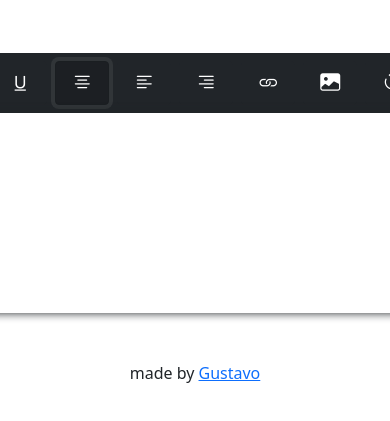
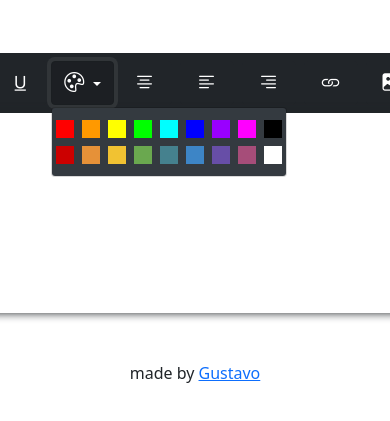
Before and after one commit to GustavoASCarvalho-zz/editor-de-texto, a plain HTML site: page index.html in a window 390 px wide. Both pictures are taken after a click on the button 82 px from the left and 191 px from the top of the page. Shown: the part 109-530 px from the top of the page. Drawn offline with nearby package versions, Linux system fonts and the light colour scheme; a web font is replaced by a local one.

Commit message:
Add font color change

```diff
--- a/index.html
+++ b/index.html
@@ -37,16 +37,35 @@
                 <i class="bi bi-fonts"></i>
               </button>
               <ul
+                id="ul-font"
                 class="dropdown-menu dropdown-menu-dark"
                 aria-labelledby="dropdownMenuButton1"
               >
-                <li><a class="dropdown-item" href="#">Arial</a></li>
-                <li><a class="dropdown-item" href="#">Verdana</a></li>
-                <li><a class="dropdown-item" href="#">Helvetica</a></li>
-                <li><a class="dropdown-item" href="#">Tahoma</a></li>
-                <li><a class="dropdown-item" href="#">Trebuchet MS</a></li>
-                <li><a class="dropdown-item" href="#">Times New Roman</a></li>
-                <li><a class="dropdown-item" href="#">Georgia</a></li>
+                <li>
+                  <a id="li-font" class="dropdown-item" href="#">Arial</a>
+                </li>
+                <li>
+                  <a id="li-font" class="dropdown-item" href="#">Verdana</a>
+                </li>
+                <li>
+                  <a id="li-font" class="dropdown-item" href="#">Helvetica</a>
+                </li>
+                <li>
+                  <a id="li-font" class="dropdown-item" href="#">Tahoma</a>
+                </li>
+                <li>
+                  <a id="li-font" class="dropdown-item" href="#"
+                    >Trebuchet MS</a
+                  >
+                </li>
+                <li>
+                  <a id="li-font" class="dropdown-item" href="#"
+                    >Times New Roman</a
+                  >
+                </li>
+                <li>
+                  <a id="li-font" class="dropdown-item" href="#">Georgia</a>
+                </li>
               </ul>
             </div>
           </li>
@@ -86,6 +105,125 @@
               <i class="bi bi-type-underline"></i>
             </button>
           </li>
+          <!-- color -->
+          <li>
+            <div class="dropdown">
+              <button
+                class="btn btn-dark dropdown-toggle"
+                type="button"
+                id="dropdownMenuButton1"
+                data-bs-toggle="dropdown"
+                aria-expanded="false"
+                data-bs-toggle="popover"
+                data-trigger="hover"
+                title="Change font color"
+              >
+                <i class="bi bi-palette"></i>
+              </button>
+              <ul
+                id="ul-color"
+                class="dropdown-menu dropdown-menu-dark"
+                aria-labelledby="dropdownMenuButton1"
+              >
+                <ul class="list-group list-group-horizontal">
+                  <li>
+                    <a id="li-color" class="dropdown-item p-1" href="#"
+                      ><div style="background-color: #ff0000"></div
+                    ></a>
+                  </li>
+                  <li>
+                    <a id="li-color" class="dropdown-item p-1" href="#"
+                      ><div style="background-color: #ff9900"></div
+                    ></a>
+                  </li>
+                  <li>
+                    <a id="li-color" class="dropdown-item p-1" href="#"
+                      ><div style="background-color: #ffff00"></div
+                    ></a>
+                  </li>
+                  <li>
+                    <a id="li-color" class="dropdown-item p-1" href="#"
+                      ><div style="background-color: #00ff00"></div
+                    ></a>
+                  </li>
+                  <li>
+                    <a id="li-color" class="dropdown-item p-1" href="#"
+                      ><div style="background-color: #00ffff"></div
+                    ></a>
+                  </li>
+                  <li>
+                    <a id="li-color" class="dropdown-item p-1" href="#"
+                      ><div style="background-color: #0000ff"></div
+                    ></a>
+                  </li>
+                  <li>
+                    <a id="li-color" class="dropdown-item p-1" href="#"
+                      ><div style="background-color: #9900ff"></div
+                    ></a>
+                  </li>
+                  <li>
+                    <a id="li-color" class="dropdown-item p-1" href="#"
+                      ><div style="background-color: #ff00ff"></div
+                    ></a>
+                  </li>
+                  <li>
+                    <a id="li-color" class="dropdown-item p-1" href="#"
+                      ><div style="background-color: #000000"></div
+                    ></a>
+                  </li>
+                </ul>
+
+                <ul class="list-group list-group-horizontal">
+                  <li>
+                    <a id="li-color" class="dropdown-item p-1" href="#"
+                      ><div style="background-color: #cc0000"></div
+                    ></a>
+                  </li>
+                  <li>
+                    <a id="li-color" class="dropdown-item p-1" href="#"
+                      ><div style="background-color: #e69138"></div
+                    ></a>
+                  </li>
+                  <li>
+                    <a id="li-color" class="dropdown-item p-1" href="#"
+                      ><div style="background-color: #f1c232"></div
+                    ></a>
+                  </li>
+                  <li>
+                    <a id="li-color" class="dropdown-item p-1" href="#"
+                      ><div style="background-color: #6aa84f"></div
+                    ></a>
+                  </li>
+                  <li>
+                    <a id="li-color" class="dropdown-item p-1" href="#"
+                      ><div style="background-color: #45818e"></div
+                    ></a>
+                  </li>
+                  <li>
+                    <a id="li-color" class="dropdown-item p-1" href="#"
+                      ><div style="background-color: #3d85c6"></div
+                    ></a>
+                  </li>
+                  <li>
+                    <a id="li-color" class="dropdown-item p-1" href="#"
+                      ><div style="background-color: #674ea7"></div
+                    ></a>
+                  </li>
+                  <li>
+                    <a id="li-color" class="dropdown-item p-1" href="#"
+                      ><div style="background-color: #a64d79"></div
+                    ></a>
+                  </li>
+                  <li>
+                    <a id="li-color" class="dropdown-item p-1" href="#"
+                      ><div style="background-color: #ffffff"></div
+                    ></a>
+                  </li>
+                </ul>
+              </ul>
+            </div>
+          </li>
+          <!-- color -->
           <li>
             <button
               class="px-3 btn btn-dark mx-1"
--- a/script.js
+++ b/script.js
@@ -1,6 +1,7 @@
 const editor = document.getElementById("editor");
 const btn = document.querySelectorAll("button");
-const li = document.querySelectorAll(".dropdown-item");
+const li_font = document.querySelectorAll("#li-font");
+const li_color = document.querySelectorAll("#li-color");
 
 const text = [];
 
@@ -11,13 +12,11 @@ editor.addEventListener("input", () => {
 
 btn.forEach((element) => {
   element.addEventListener("click", function () {
-    console.log(element);
     let cmd = element.dataset["comando"];
     if (cmd === "createLink") {
       let url = window.prompt("Enter the link here: ", "http://");
       document.execCommand(cmd, false, url);
     } else if (cmd === "insertImage") {
-      console.log("insertImage");
       document.execCommand(cmd, false, "https://picsum.photos/200/300");
     } else {
       document.execCommand(cmd, false, null);
@@ -25,9 +24,27 @@ btn.forEach((element) => {
   });
 });
 
-li.forEach((element) => {
+li_font.forEach((element) => {
   element.addEventListener("click", function () {
     document.execCommand("fontName", false, element.innerText);
-    console.log(element.innerText);
   });
 });
+
+li_color.forEach((element) => {
+  element.addEventListener("click", function () {
+    const rgb = rgb2hex(element.children[0].style.backgroundColor);
+    document.execCommand("foreColor", false, rgb);
+  });
+});
+
+function rgb2hex(rgb) {
+  rgb = rgb.match(
+    /^rgba?[\s+]?\([\s+]?(\d+)[\s+]?,[\s+]?(\d+)[\s+]?,[\s+]?(\d+)[\s+]?/i
+  );
+  return rgb && rgb.length === 4
+    ? "#" +
+        ("0" + parseInt(rgb[1], 10).toString(16)).slice(-2) +
+        ("0" + parseInt(rgb[2], 10).toString(16)).slice(-2) +
+        ("0" + parseInt(rgb[3], 10).toString(16)).slice(-2)
+    : "";
+}
--- a/style.css
+++ b/style.css
@@ -43,6 +43,11 @@ i {
   outline: 0;
 }
 
-.dropdown-menu {
-  min-width: none;
+#li-color div {
+  width: 18px;
+  height: 18px;
 }
+
+#ul-color {
+  min-width: 0px;
+}
```
